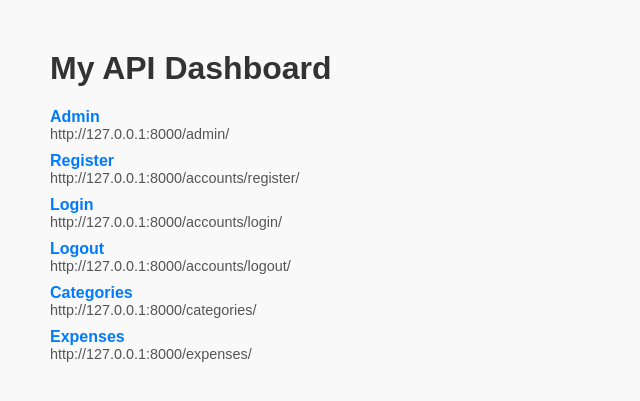
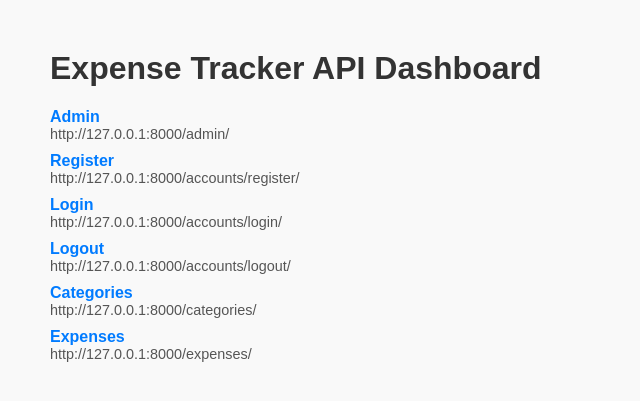
Before and after one commit to abdelrahmanm0hammed/Alx_CapstoneProject, a Django app: page / in a window 1280 px wide. Shown: the top 401 px of the page, without its empty margins (0-640 px from the left). Run offline with Django 5.2, Linux system fonts and the light colour scheme.

Commit message:
adding title to my api dashboard

```diff
--- a/Expense_Tracker/templates/index.html
+++ b/Expense_Tracker/templates/index.html
@@ -34,7 +34,7 @@
     </style>
 </head>
 <body>
-    <h1>My API Dashboard</h1>
+    <h1>Expense Tracker API Dashboard</h1>
     <ul>
         <li>
             <a href="http://127.0.0.1:8000/admin/">Admin</a>
```
